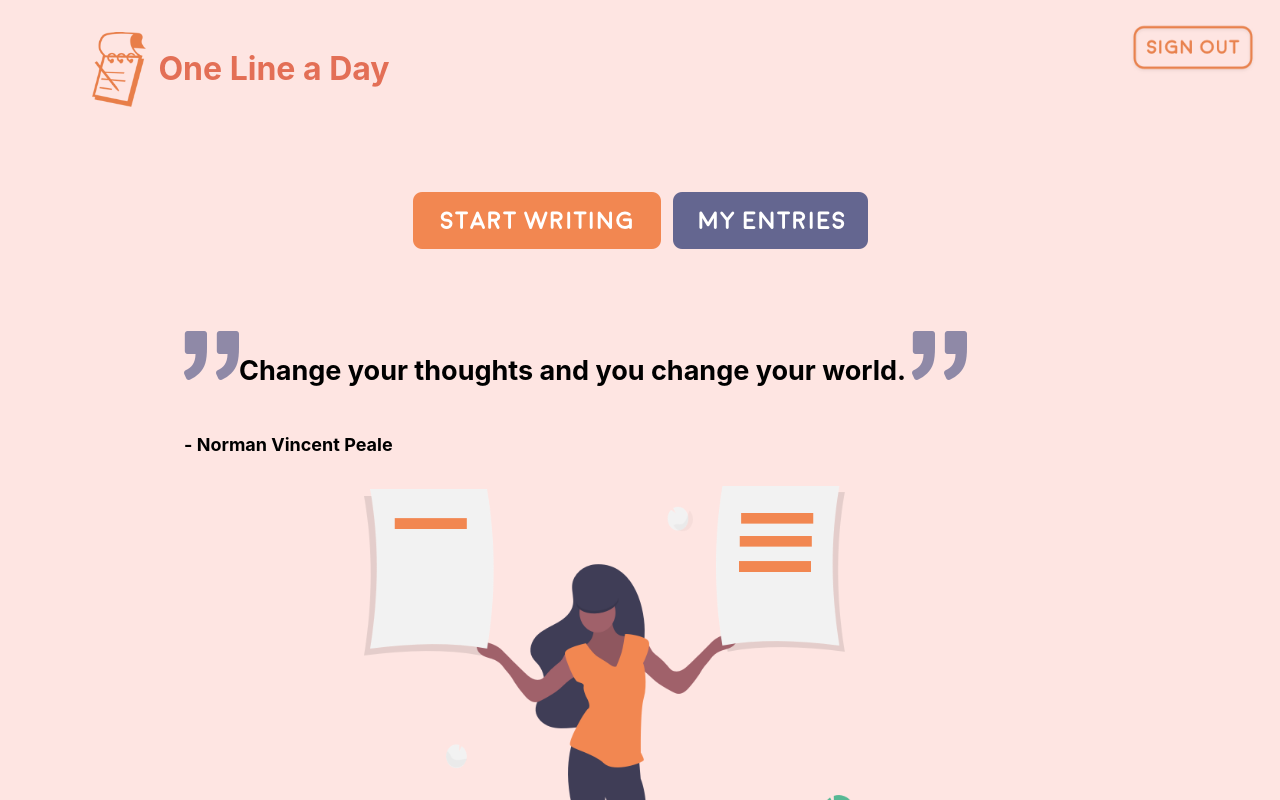
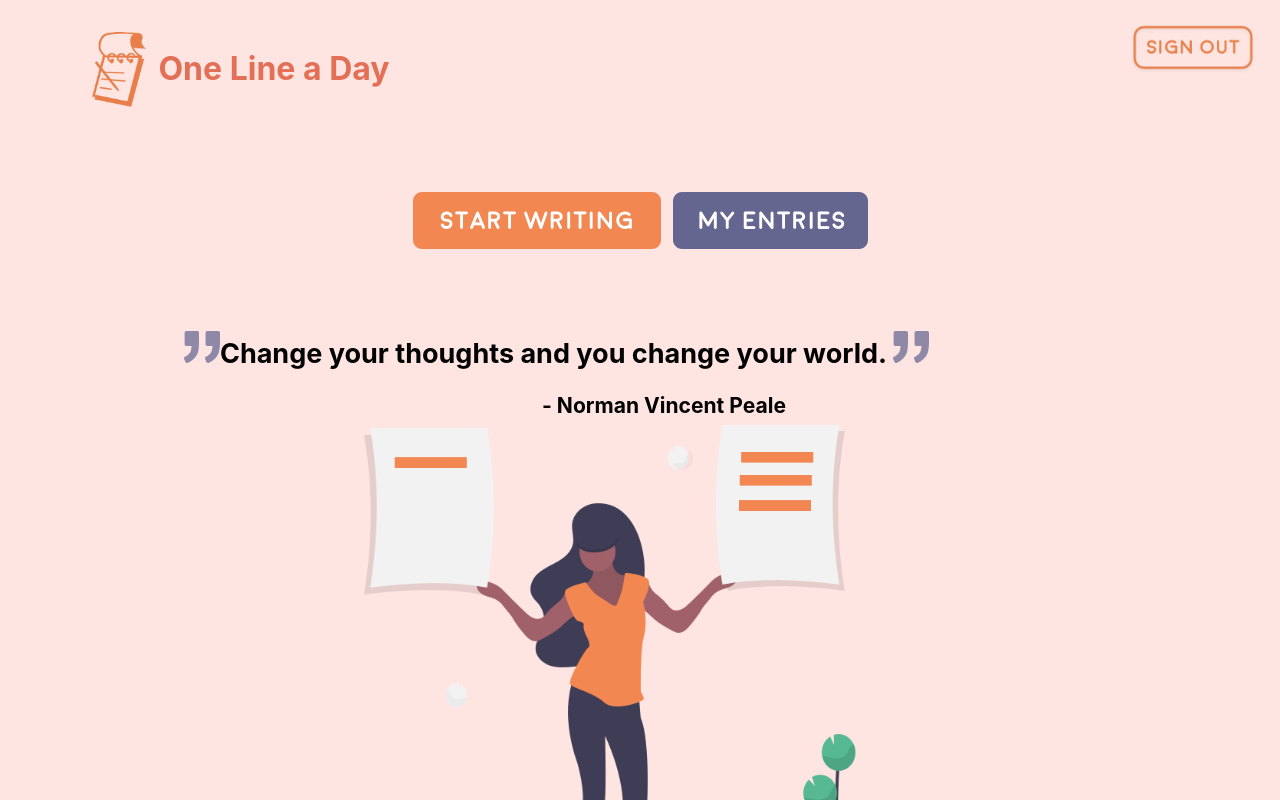
Before and after one commit to bw-one-line-per-day/Frontend, a React (Create React App) app: page /home in a window 1280 px wide. Shown: the top 800 px of the page. Built offline with nearby package versions, Linux system fonts and the light colour scheme; sample sign-in values are in the browser's storage.

Commit message:
Home Page is done.

```diff
--- a/src/Components/HomePage.js
+++ b/src/Components/HomePage.js
@@ -28,8 +28,8 @@ function HomePage(props) {
         </Button>
         </ButtonArea>
         <QuoteDiv>
-        <h2><img src={Quotes} alt={'quotes'} />Change your thoughts and you change your world. <img src={Quotes} alt={'quotes'} /></h2>
-        <h4> - Norman Vincent Peale </h4>
+        <h2><QuoteImg src={Quotes} alt={'quotes'} />Change your thoughts and you change your world. <QuoteImg src={Quotes} alt={'quotes'} /></h2>
+        <Author> - Norman Vincent Peale </Author>
         </QuoteDiv>
       <GirlDiv>
       <Girl img src={HomePageGirl} alt={'girl'}/>
@@ -85,4 +85,12 @@ width: 75%;
 font-size: large;
 `
 
+const Author = styled.h3`
+display: flex;
+justify-content: center;
+margin: 0 auto;
+`
+const QuoteImg = styled.img`
+height: 2rem;
+`
 export default HomePage;
```
